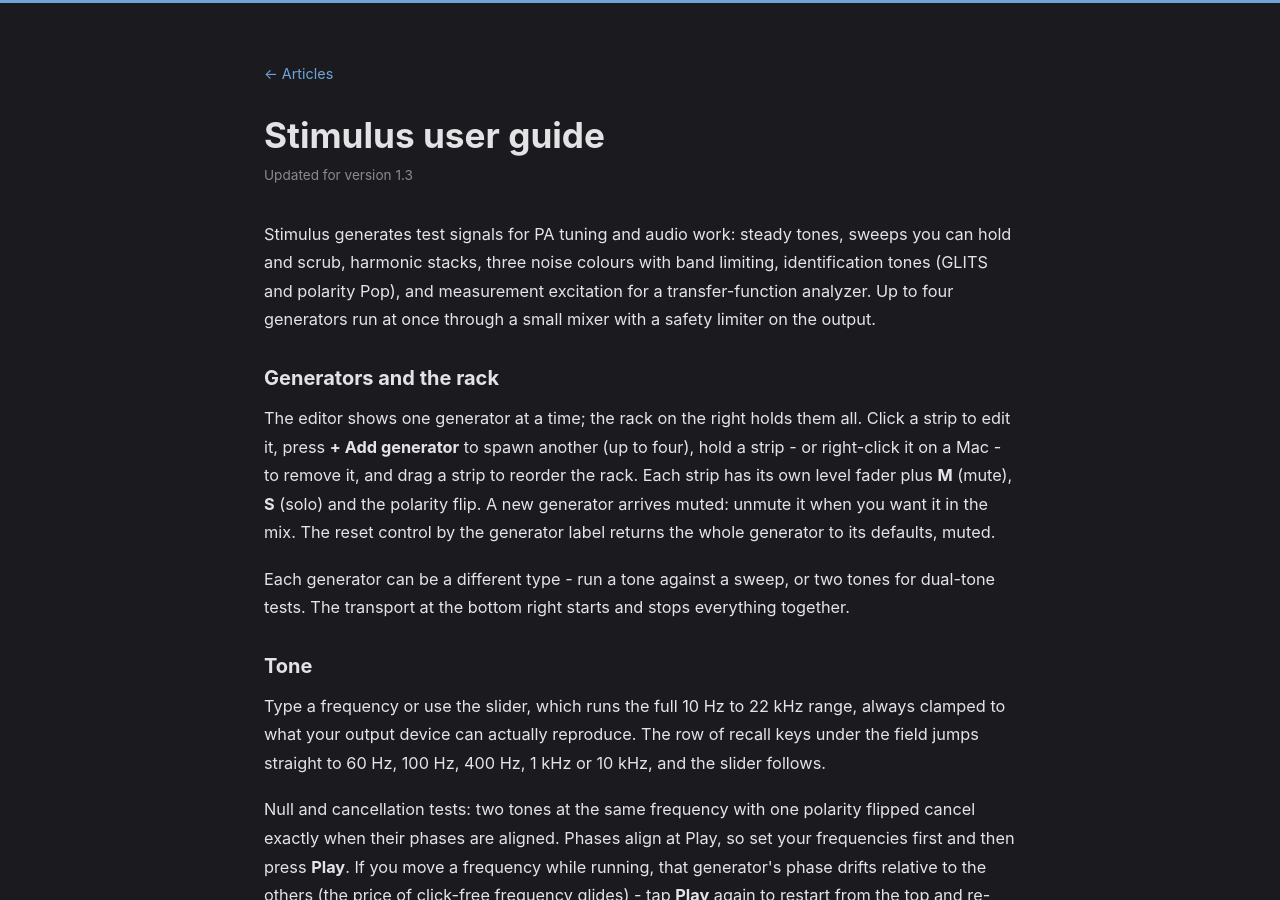
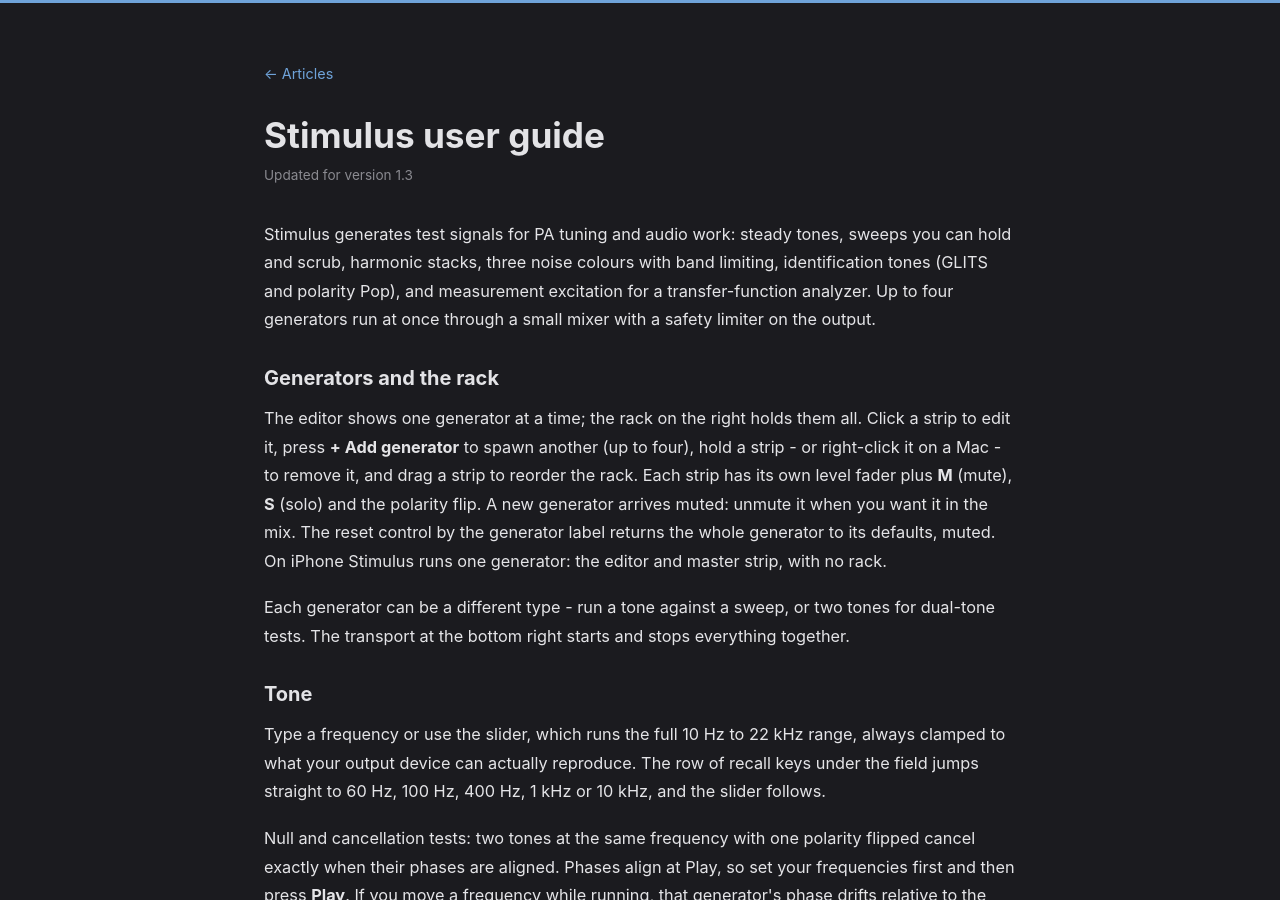
Before and after one commit to BSKapps/bskapps.github.io, a Jekyll site: the page built from articles/stimulus-guide/index.html, in a window 1280 px wide and 900 px high. Built offline with Jekyll 4.4.1, drawn with Linux system fonts in a browser that asks for light colours.

Commit message:
Stimulus guide: iPhone runs one generator, no rack

```diff
--- a/_data/guides/stimulus-guide.json
+++ b/_data/guides/stimulus-guide.json
@@ -34,7 +34,7 @@
       "blocks": [
         {
           "type": "paragraph",
-          "text": "The editor shows one generator at a time; the rack on the right holds them all. Click a strip to edit it, press **+ Add generator** to spawn another (up to four), hold a strip - or right-click it on a Mac - to remove it, and drag a strip to reorder the rack. Each strip has its own level fader plus **M** (mute), **S** (solo) and the polarity flip. A new generator arrives muted: unmute it when you want it in the mix. The reset control by the generator label returns the whole generator to its defaults, muted."
+          "text": "The editor shows one generator at a time; the rack on the right holds them all. Click a strip to edit it, press **+ Add generator** to spawn another (up to four), hold a strip - or right-click it on a Mac - to remove it, and drag a strip to reorder the rack. Each strip has its own level fader plus **M** (mute), **S** (solo) and the polarity flip. A new generator arrives muted: unmute it when you want it in the mix. The reset control by the generator label returns the whole generator to its defaults, muted. On iPhone Stimulus runs one generator: the editor and master strip, with no rack."
         },
         {
           "type": "paragraph",
```
